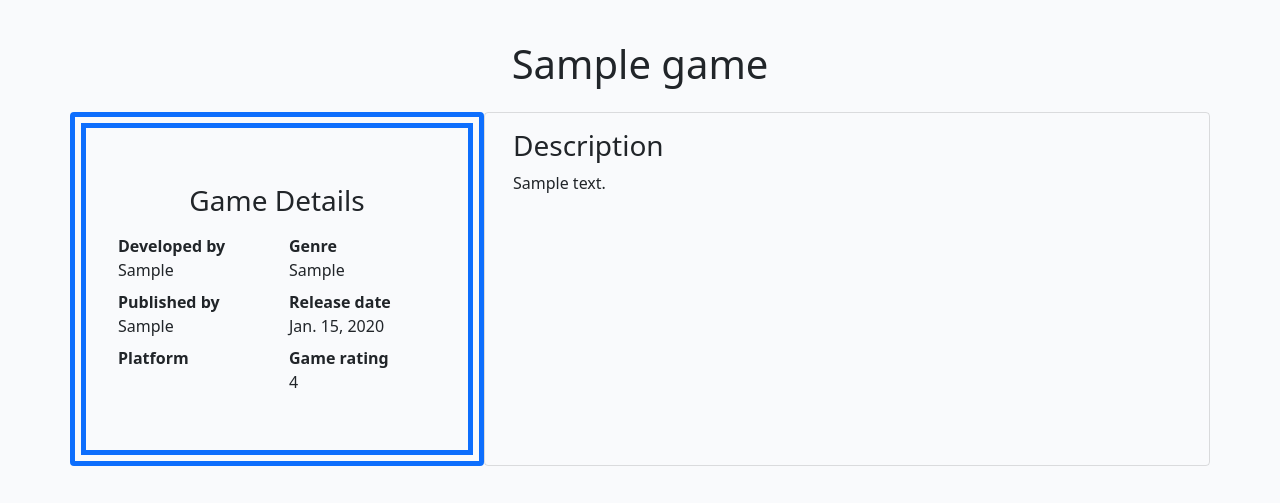
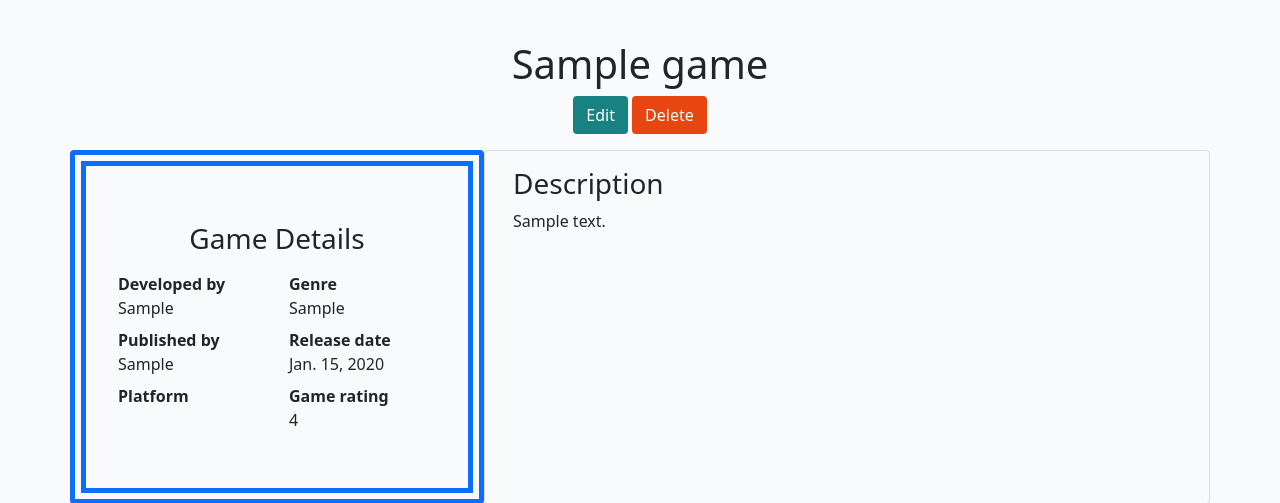
Before and after one commit to programmer-1991/gamers-digest, a Django app: a page that uses news/templates/news/game.html in a window 1280 px wide. Shown: the part 88-591 px from the top of the page. Run offline with Django 4.2, Linux system fonts and the light colour scheme; a user stored in the database is signed in; tables that the repository leaves empty hold one stand-in row (values such as "Sample post"); parts of the project's set-up code (start-up, migrations or seed data) failed here and were passed over; some libraries are stand-ins or nearby versions.

Commit message:
Add delete functionality for games

```diff
--- a/news/templates/news/game.html
+++ b/news/templates/news/game.html
@@ -5,6 +5,10 @@
 <div class="container">
     <div class="text-center">
         <h1>{{ game.title }}</h1>
+        {% if user.is_authenticated %}
+        <button class="btn btn-edit" slug="{{ post.slug }}">Edit</button>
+        <button class="btn btn-delete" slug="{{ game.slug }}">Delete</button>
+        {% endif %}
     </div>
     <div class="row">
         <div class="col card mb-4 mt-3 left top game-card cell">
@@ -64,7 +68,7 @@
                                     <h2 class="card-title">{{ post.title }}</h2>
                                 </a>
                                 <p class="card-text">{{ post.intro }}</p>
-                                <hr/>
+                                <hr />
                                 <p class="card-text text-muted h6">{{ post.created_on }}</p>
                             </div>
                         </div>
@@ -92,4 +96,29 @@
         {% endif %}
     </div>
 
+    <!-- Delete confirmation modal -->
+    <div class="modal fade" id="deleteModal" tabindex="-1" aria-labelledby="deleteModalLabel" aria-hidden="true">
+        <div class="modal-dialog">
+            <div class="modal-content">
+                <div class="modal-header">
+                    <h5 class="modal-title" id="deleteModalLabel">Delete post?</h5>
+                    <button type="button" class="btn-close" data-bs-dismiss="modal" aria-label="Close"></button>
+                </div>
+                <div class="modal-body">
+                    Are you sure you want to delete your post?
+                    This action cannot be undone.
+                </div>
+                <div class="modal-footer">
+                    <button type="button" class="btn btn-secondary" data-bs-dismiss="modal">Close</button>
+                    <a id="deleteConfirm" href="#" class="btn
+          btn-danger">Delete</a>
+                </div>
+            </div>
+        </div>
+    </div>
+
     {% endblock content %}
+
+    {% block extras %}
+    <script src="{% static 'js/games.js' %}"></script>
+    {% endblock %}
--- a/news/urls.py
+++ b/news/urls.py
@@ -10,4 +10,5 @@
     path('<slug:slug>/', views.post, name='post'),
     path('edit/<slug:slug>/', views.post_edit, name='post_edit'),
     path('delete/<slug:slug>/', views.post_delete, name='post_delete'),
+    path('delete/game/<slug:slug>/', views.game_delete, name='game_delete'),
 ]
--- a/news/views.py
+++ b/news/views.py
@@ -71,6 +71,18 @@
 
     return HttpResponseRedirect(reverse('home'))
 
+def game_delete(request, slug):
+    """
+    view to delete game
+    """
+    queryset = Game.objects.all()
+    game = get_object_or_404(queryset, slug=slug)
+    game.delete()
+    messages.add_message(request, messages.SUCCESS, 'Game deleted!')
+
+    return HttpResponseRedirect(reverse('game_list'))
+
+
 def post_edit(request, slug):
     """
     view to edit posts
--- /dev/null
+++ b/static/js/games.js
@@ -0,0 +1,56 @@
+const editButtons = document.getElementsByClassName("btn-edit");
+const titleField = document.getElementById("id_title");
+const descriptionField = document.getElementById("id_content");
+const genreField = document.getElementById("id_intro");
+const platformField = document.getElementById("id_topic")
+const gameForm = document.getElementById("gameForm");
+const submitButton = document.getElementById("submitButton");
+const deleteModal = new bootstrap.Modal(document.getElementById("deleteModal"));
+const deleteButtons = document.getElementsByClassName("btn-delete");
+const deleteConfirm = document.getElementById("deleteConfirm");
+const formCard = document.getElementById("form")
+/**
+ * Initializes edit functionality for the provided edit buttons.
+ *
+ * For each button in the `editButtons` collection:
+ * - Retrieves the associated comment's ID upon click.
+ * - Fetches the content of the corresponding comment.
+ * - Populates the `commentText` input/textarea with the comment's content for editing.
+ * - Updates the submit button's text to "Update".
+ * - Sets the form's action attribute to the `edit_comment/{commentId}` endpoint.
+ */
+for (let button of editButtons) {
+    button.addEventListener("click", (e) => {
+        const slug = e.target.getAttribute("slug");
+        const postContent = document.getElementById("content").innerHTML;
+        const postTitle = document.getElementById("title").innerText;
+        const postIntro = document.getElementById("intro").innerText;
+        const postTopic = document.getElementById("topic").getAttribute("topic");
+
+        topicField.value = postTopic;
+        introField.value = postIntro;
+        titleField.value = postTitle;
+        contentField.value = postContent;
+        submitButton.innerText = "Update";
+        formCard.style.display = "block";
+        formCard.scrollIntoView();
+        postForm.setAttribute("action", `/edit/${slug}/`);
+    })
+};
+/**
+ * Initializes deletion functionality for the provided delete buttons.
+ *
+ * For each button in the `deleteButtons` collection:
+ * - Retrieves the associated comment's ID upon click.
+ * - Updates the `deleteConfirm` link's href to point to the
+ * deletion endpoint for the specific comment.
+ * - Displays a confirmation modal (`deleteModal`) to prompt
+ * the user for confirmation before deletion.
+ */
+for (let button of deleteButtons) {
+    button.addEventListener("click", (e) => {
+        let slug = e.target.getAttribute("slug");
+        deleteConfirm.href = `/delete/game/${slug}`;
+        deleteModal.show();
+    })
+};
```
